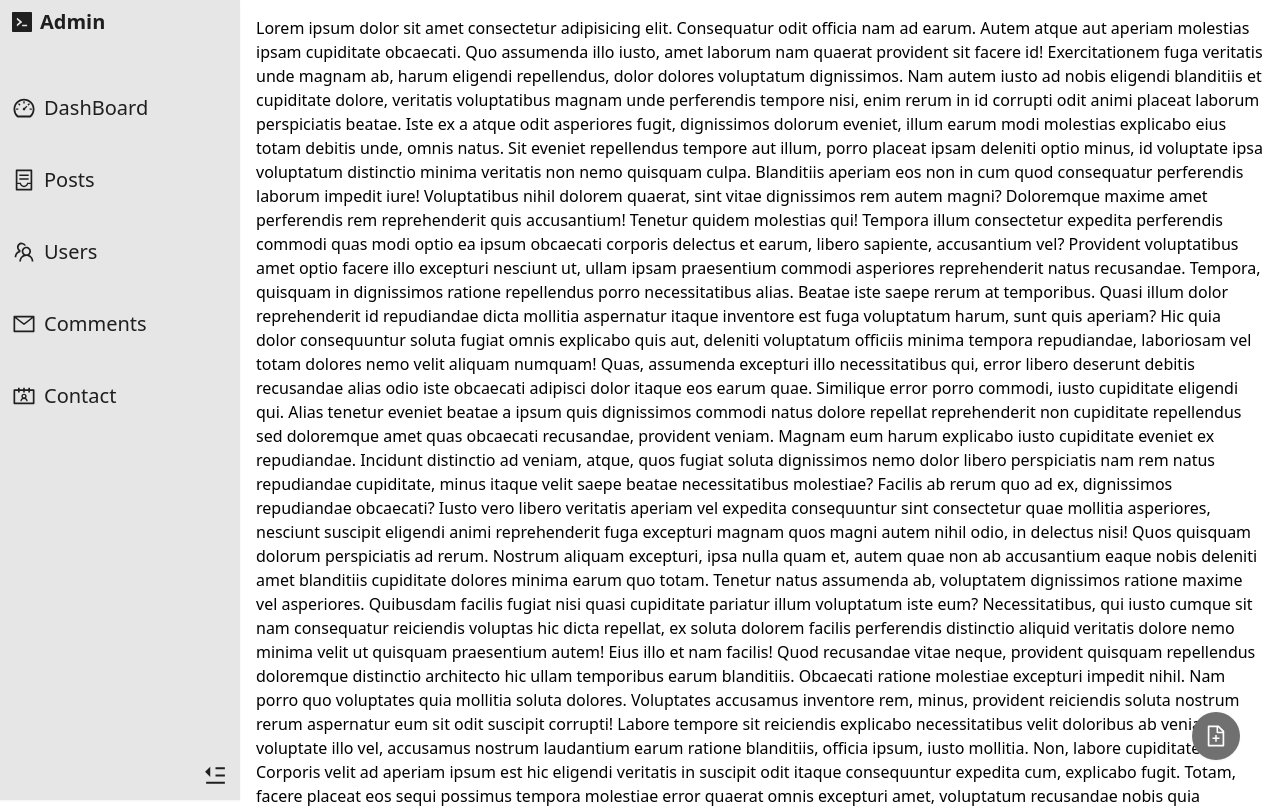
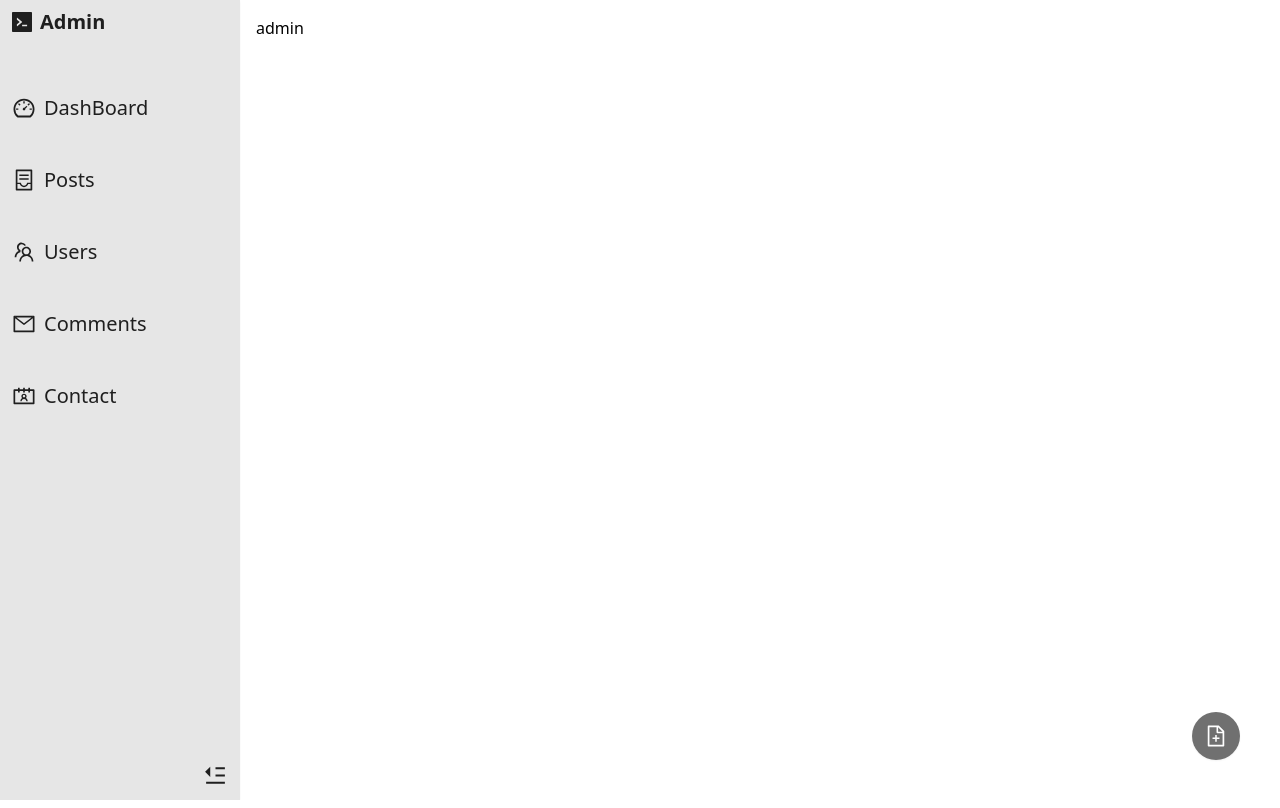
Before and after one commit to leekoby/dev-blog, a Next.js app: page /admin in a window 1280 px wide. Shown: the top 808 px of the page. Built offline with nearby package versions, Linux system fonts and the light colour scheme.

Commit message:
feat: head

```diff
--- /dev/null
+++ b/components/common/AppHead.tsx
@@ -0,0 +1,20 @@
+import Head from 'next/head';
+
+interface Props {
+  title?: string;
+  desc?: string;
+}
+
+export const APP_NAME = 'Koby Dev Blogs';
+
+/** 2023/06/07 - Head - by leekoby */
+const AppHead: React.FC<Props> = ({ title, desc }): JSX.Element => {
+  return (
+    <Head>
+      <title>{title ? title + ' | ' + APP_NAME : APP_NAME}</title>
+      <meta content={desc} name='description' />
+    </Head>
+  );
+};
+
+export default AppHead;
--- a/components/layout/AdminLayout.tsx
+++ b/components/layout/AdminLayout.tsx
@@ -9,9 +9,11 @@ import {
 } from 'react-icons/ai';
 import { ReactNode } from 'react';
 import Link from 'next/link';
+import AppHead from '../common/AppHead';
 
 interface Props {
   children: ReactNode;
+  title?: string;
 }
 
 const navItems = [
@@ -22,8 +24,10 @@ const navItems = [
   { href: '/admin/contact', icon: AiOutlineContacts, label: 'Contact' },
 ];
 
-const AdminLayout: React.FC<Props> = ({ children }): JSX.Element => {
+const AdminLayout: React.FC<Props> = ({ children, title }): JSX.Element => {
   return (
+    <>
+      <AppHead title={title} />
       <div className='flex'>
         <AdminNav navItems={navItems} />
         <div className='flex-1 p-4'>{children}</div>
@@ -34,6 +38,7 @@ const AdminLayout: React.FC<Props> = ({ children }): JSX.Element => {
           <AiOutlineFileAdd size={24} />
         </Link>
       </div>
+    </>
   );
 };
 
--- a/pages/admin/index.tsx
+++ b/pages/admin/index.tsx
@@ -7,98 +7,7 @@ interface Props {}
 const Admin: NextPage<Props> = () => {
   return (
     <div className=''>
-      <AdminLayout>
-        <div>
-          Lorem ipsum dolor sit amet consectetur adipisicing elit. Consequatur odit officia nam ad
-          earum. Autem atque aut aperiam molestias ipsam cupiditate obcaecati. Quo assumenda illo
-          iusto, amet laborum nam quaerat provident sit facere id! Exercitationem fuga veritatis
-          unde magnam ab, harum eligendi repellendus, dolor dolores voluptatum dignissimos. Nam
-          autem iusto ad nobis eligendi blanditiis et cupiditate dolore, veritatis voluptatibus
-          magnam unde perferendis tempore nisi, enim rerum in id corrupti odit animi placeat laborum
-          perspiciatis beatae. Iste ex a atque odit asperiores fugit, dignissimos dolorum eveniet,
-          illum earum modi molestias explicabo eius totam debitis unde, omnis natus. Sit eveniet
-          repellendus tempore aut illum, porro placeat ipsam deleniti optio minus, id voluptate ipsa
-          voluptatum distinctio minima veritatis non nemo quisquam culpa. Blanditiis aperiam eos non
-          in cum quod consequatur perferendis laborum impedit iure! Voluptatibus nihil dolorem
-          quaerat, sint vitae dignissimos rem autem magni? Doloremque maxime amet perferendis rem
-          reprehenderit quis accusantium! Tenetur quidem molestias qui! Tempora illum consectetur
-          expedita perferendis commodi quas modi optio ea ipsum obcaecati corporis delectus et
-          earum, libero sapiente, accusantium vel? Provident voluptatibus amet optio facere illo
-          excepturi nesciunt ut, ullam ipsam praesentium commodi asperiores reprehenderit natus
-          recusandae. Tempora, quisquam in dignissimos ratione repellendus porro necessitatibus
-          alias. Beatae iste saepe rerum at temporibus. Quasi illum dolor reprehenderit id
-          repudiandae dicta mollitia aspernatur itaque inventore est fuga voluptatum harum, sunt
-          quis aperiam? Hic quia dolor consequuntur soluta fugiat omnis explicabo quis aut, deleniti
-          voluptatum officiis minima tempora repudiandae, laboriosam vel totam dolores nemo velit
-          aliquam numquam! Quas, assumenda excepturi illo necessitatibus qui, error libero deserunt
-          debitis recusandae alias odio iste obcaecati adipisci dolor itaque eos earum quae.
-          Similique error porro commodi, iusto cupiditate eligendi qui. Alias tenetur eveniet beatae
-          a ipsum quis dignissimos commodi natus dolore repellat reprehenderit non cupiditate
-          repellendus sed doloremque amet quas obcaecati recusandae, provident veniam. Magnam eum
-          harum explicabo iusto cupiditate eveniet ex repudiandae. Incidunt distinctio ad veniam,
-          atque, quos fugiat soluta dignissimos nemo dolor libero perspiciatis nam rem natus
-          repudiandae cupiditate, minus itaque velit saepe beatae necessitatibus molestiae? Facilis
-          ab rerum quo ad ex, dignissimos repudiandae obcaecati? Iusto vero libero veritatis aperiam
-          vel expedita consequuntur sint consectetur quae mollitia asperiores, nesciunt suscipit
-          eligendi animi reprehenderit fuga excepturi magnam quos magni autem nihil odio, in
-          delectus nisi! Quos quisquam dolorum perspiciatis ad rerum. Nostrum aliquam excepturi,
-          ipsa nulla quam et, autem quae non ab accusantium eaque nobis deleniti amet blanditiis
-          cupiditate dolores minima earum quo totam. Tenetur natus assumenda ab, voluptatem
-          dignissimos ratione maxime vel asperiores. Quibusdam facilis fugiat nisi quasi cupiditate
-          pariatur illum voluptatum iste eum? Necessitatibus, qui iusto cumque sit nam consequatur
-          reiciendis voluptas hic dicta repellat, ex soluta dolorem facilis perferendis distinctio
-          aliquid veritatis dolore nemo minima velit ut quisquam praesentium autem! Eius illo et nam
-          facilis! Quod recusandae vitae neque, provident quisquam repellendus doloremque distinctio
-          architecto hic ullam temporibus earum blanditiis. Obcaecati ratione molestiae excepturi
-          impedit nihil. Nam porro quo voluptates quia mollitia soluta dolores. Voluptates accusamus
-          inventore rem, minus, provident reiciendis soluta nostrum rerum aspernatur eum sit odit
-          suscipit corrupti! Labore tempore sit reiciendis explicabo necessitatibus velit doloribus
-          ab veniam voluptate illo vel, accusamus nostrum laudantium earum ratione blanditiis,
-          officia ipsum, iusto mollitia. Non, labore cupiditate. Corporis velit ad aperiam ipsum est
-          hic eligendi veritatis in suscipit odit itaque consequuntur expedita cum, explicabo fugit.
-          Totam, facere placeat eos sequi possimus tempora molestiae error quaerat omnis excepturi
-          amet, voluptatum recusandae nobis quia voluptates maiores nesciunt. Delectus quae
-          laboriosam culpa dolorum nulla libero perspiciatis illum adipisci omnis sit. Labore nihil
-          voluptatem blanditiis rem quam vitae fugit quos officia, cum, maxime provident eos. Quod
-          sit necessitatibus facilis. Ut itaque alias sapiente quia minus corrupti. Unde non
-          reiciendis inventore tempore repudiandae asperiores amet enim beatae repellendus, aperiam
-          totam ut doloribus. Nisi, minima! Minima earum vitae dignissimos minus. Quisquam
-          asperiores provident accusamus vero officiis iusto qui voluptate mollitia. Tempore
-          quibusdam nihil est explicabo dolorem error autem labore nulla reiciendis esse possimus
-          architecto, cupiditate blanditiis inventore officia veritatis nam atque soluta fugit saepe
-          earum voluptas praesentium quisquam beatae? Maxime inventore, aliquid modi assumenda illum
-          corrupti facilis iusto voluptatibus nulla et rem odio porro doloremque quis reprehenderit
-          neque vitae amet laboriosam ea. Deserunt debitis assumenda, corrupti excepturi at enim
-          iure nam vero ex eveniet necessitatibus quod praesentium sapiente, neque eligendi optio
-          vitae aliquam ab, veritatis culpa vel nobis blanditiis laborum magnam. Necessitatibus,
-          mollitia odio? Explicabo saepe, architecto inventore perferendis assumenda sit minus modi
-          ipsum maxime deserunt quasi repudiandae expedita quaerat atque facilis exercitationem
-          aliquam doloremque asperiores voluptates delectus aperiam amet nisi officiis dolorem?
-          Obcaecati voluptate reiciendis odio doloremque! Dignissimos ratione nemo explicabo
-          reprehenderit ullam provident. Laborum repellendus, quam velit soluta sit excepturi quidem
-          iste maxime nobis, ab voluptatem officiis corporis voluptates? Officia doloremque, commodi
-          accusamus sequi optio voluptatum incidunt quo illo a praesentium assumenda dolore iste
-          fugit? Ipsum itaque rerum debitis ducimus tempore illo porro illum soluta libero quaerat
-          exercitationem repudiandae, provident doloribus sint, saepe, fugit cupiditate tempora.
-          Molestias debitis porro harum ad fugit, eaque suscipit corporis quod quo eos dolorum alias
-          enim tempora aut? Facilis ea et mollitia ex cupiditate asperiores veniam. Repellendus ex
-          similique quia, doloremque voluptatum possimus, odit adipisci illo labore magnam,
-          distinctio placeat sit iure reiciendis? Est quia alias molestias, provident facere
-          mollitia ex adipisci labore laboriosam atque, earum maiores voluptas eum repellendus
-          libero sequi eius nobis saepe rerum architecto corrupti dolorum neque? Voluptate quis
-          laudantium delectus tempora. Obcaecati, necessitatibus delectus molestiae animi autem
-          veritatis dolor dolores possimus dolorum officia voluptas repellendus assumenda laudantium
-          debitis sint alias consequatur commodi a, eum aperiam quae eligendi fuga. Excepturi
-          deserunt saepe ipsam impedit consequuntur rerum accusamus doloremque exercitationem fuga
-          iusto dolor sed perferendis ratione dolores modi nobis error, reprehenderit a aspernatur
-          voluptates expedita. Placeat expedita nobis accusantium sit possimus quod nam dolorum, ab
-          explicabo totam architecto veritatis repudiandae aspernatur tempore veniam ex harum,
-          ratione molestias esse beatae omnis! Nihil in exercitationem error aut sed consectetur!
-          Ullam, accusamus ipsam? Tenetur repellendus autem libero illum atque sunt maiores, unde
-          nisi magni. Placeat, modi nostrum. Natus tempore dolor quia, consectetur harum quisquam
-          quo tempora sunt, fugit nesciunt magni est!
-        </div>
-      </AdminLayout>
+      <AdminLayout>admin</AdminLayout>
     </div>
   );
 };
--- a/pages/admin/post/create.tsx
+++ b/pages/admin/post/create.tsx
@@ -1,10 +1,12 @@
 import Editor from '@/components/editor';
+import AdminLayout from '@/components/layout/AdminLayout';
 import { NextPage } from 'next';
 
 interface Props {}
 
 const Create: NextPage<Props> = () => {
   return (
+    <AdminLayout title='New Post'>
       <div className='max-w-4xl mx-auto'>
         <Editor
           onSubmit={(post) => {
@@ -13,6 +15,7 @@ const Create: NextPage<Props> = () => {
           // initialValue={{}}
         />
       </div>
+    </AdminLayout>
   );
 };
 
```
Lines whose indentation alone changed are shown as unchanged.
